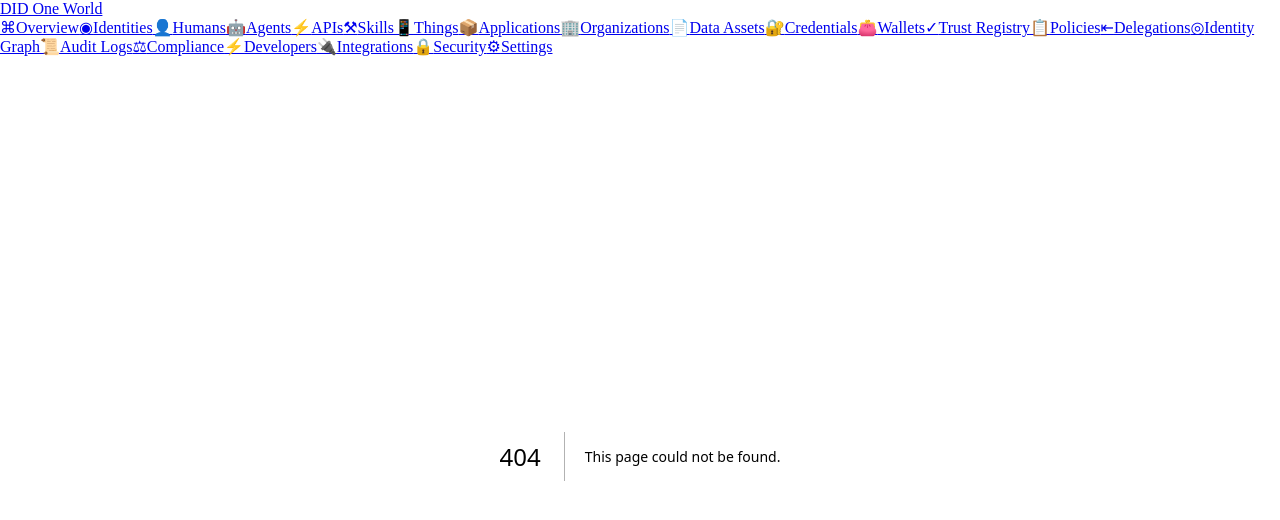
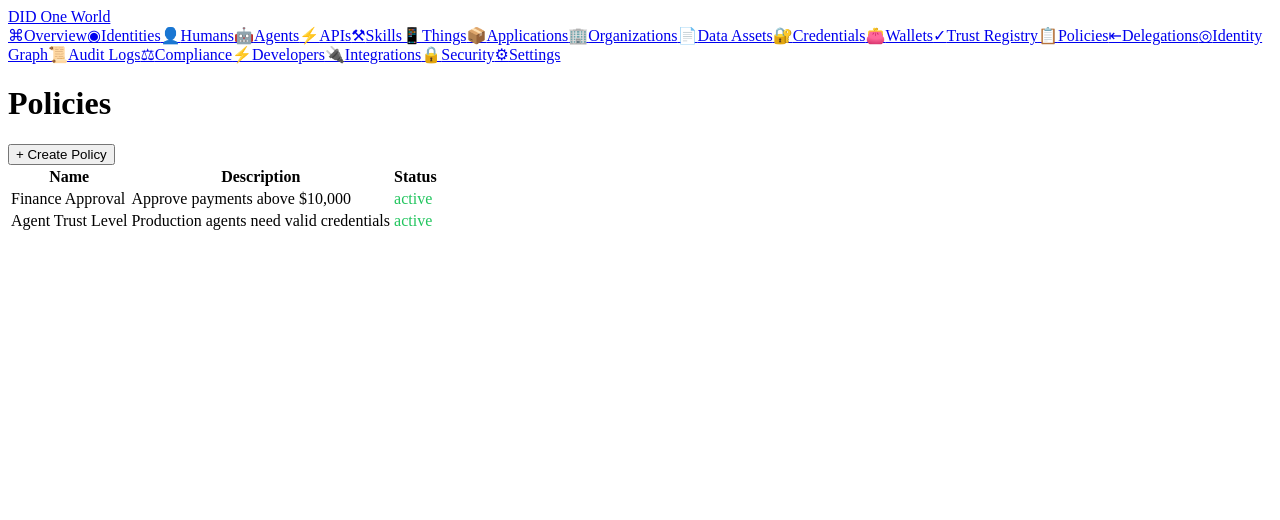
Before and after one commit to didoneworld/platform, a Next.js app in the folder ui/: page /policies in a window 1280 px wide. Before the commit this address had no page. Shown: the top 520 px of the page. Built offline with nearby package versions, Linux system fonts and the light colour scheme.

Commit message:
Add remaining admin pages

```diff
--- /dev/null
+++ b/ui/app/policies/page.js
@@ -0,0 +1,22 @@
+export default function PoliciesPage() {
+  const policies = [
+    { id: 'pol:001', name: 'Finance Approval', description: 'Approve payments above $10,000', status: 'active' },
+    { id: 'pol:002', name: 'Agent Trust Level', description: 'Production agents need valid credentials', status: 'active' },
+  ]
+  return (
+    <div>
+      <div className="page-header">
+        <h1 className="page-title">Policies</h1>
+        <button className="btn">+ Create Policy</button>
+      </div>
+      <table className="table">
+        <thead><tr><th>Name</th><th>Description</th><th>Status</th></tr></thead>
+        <tbody>
+          {policies.map(p => (
+            <tr key={p.id}><td>{p.name}</td><td>{p.description}</td><td style={{color:'#22c55e'}}>{p.status}</td></tr>
+          ))}
+        </tbody>
+      </table>
+    </div>
+  )
+}
```
Also changed, not shown: ui/app/audit/page.js (added, +21 -0 lines), ui/app/delegations/page.js (added, +21 -0 lines), ui/app/graph/page.js (added, +13 -0 lines), ui/app/humans/page.js (added, +11 -0 lines).
